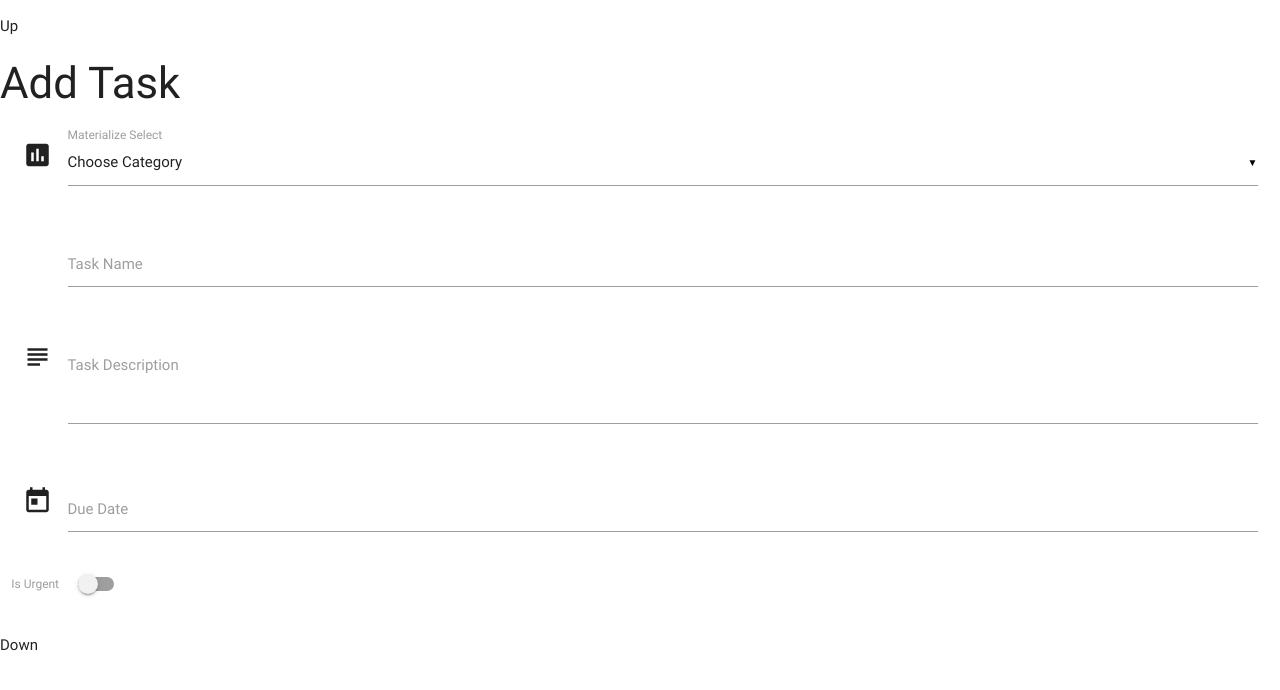
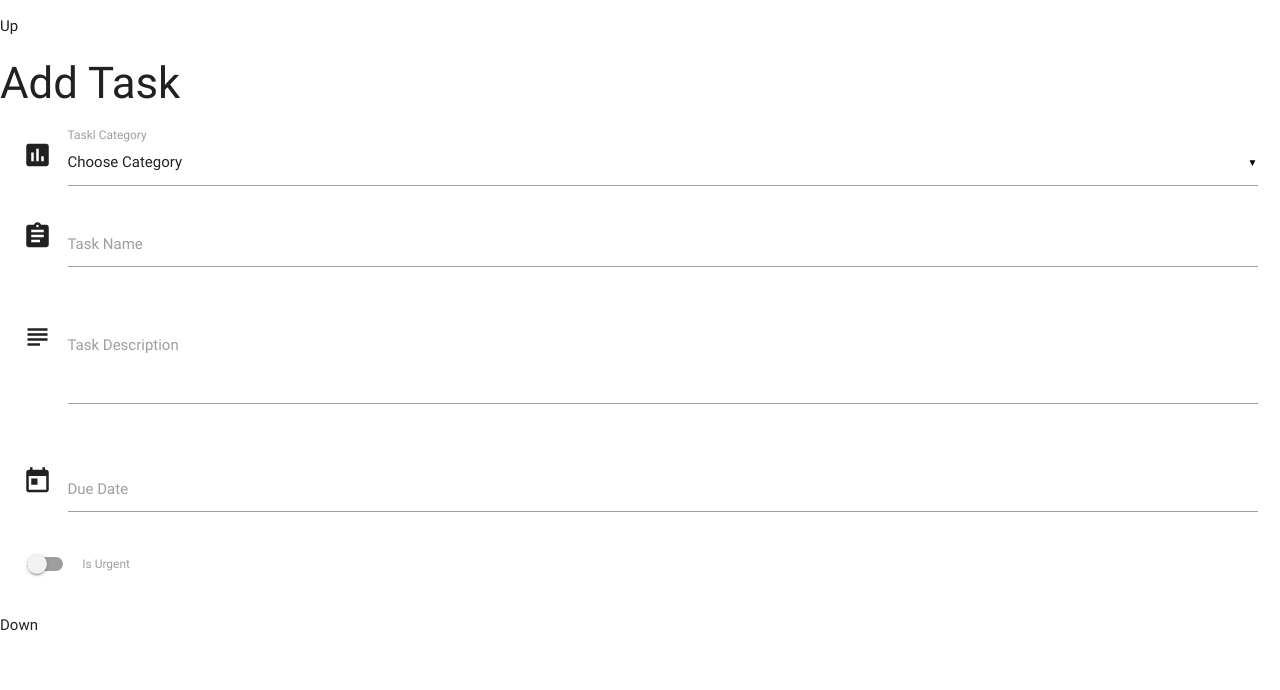
Before and after one commit to Dom-888/Data-Centric-Mini-Project, a Flask app: page / in a window 1280 px wide. Shown: the top 690 px of the page. Run offline with Flask 2, Linux system fonts and the light colour scheme; data that the repository does not hold is empty; some libraries are stand-ins or nearby versions.

Commit message:
Minor fix

```diff
--- a/templates/addtask.html
+++ b/templates/addtask.html
@@ -13,15 +13,13 @@
           <option value="{{cat.category_name}}">{{cat.category_name}}</option>
           {% endfor %}
         </select>
-        <label>Materialize Select</label>
-      </div>
+				<label>Taskl Category</label>
 			</div>
 
-    <div class="row">
+
 			<div class="input-field col s12">
-        <i class="material-icons prefix">assignement</i>
-        <!-- id verrà chiamato da js, mentre name da jinja. convenzionalmente i 2 valori corrispondono -->
-        <input id="task_name" name="task_name" type="text" class="validate" />
+				<i class="material-icons prefix">assignment</i>
+				<input id="task_name" name="task_name" type="text">
 				<label for="icon_prefix">Task Name</label>
 			</div>
 		</div>
@@ -52,9 +50,9 @@
         <div class="row">
             <div class="switch">
                 <label>
+                  <input id="is_urgent" name="is_urgent" type="checkbox">
+                  <span class="lever"></span>
                   Is Urgent
-          <input id="is_urgent" name="is_urgent" type="checkbox" />
-          <span class="lever"></span>
                 </label>
             </div>
         </div>
```
Lines whose indentation alone changed are shown as unchanged.
